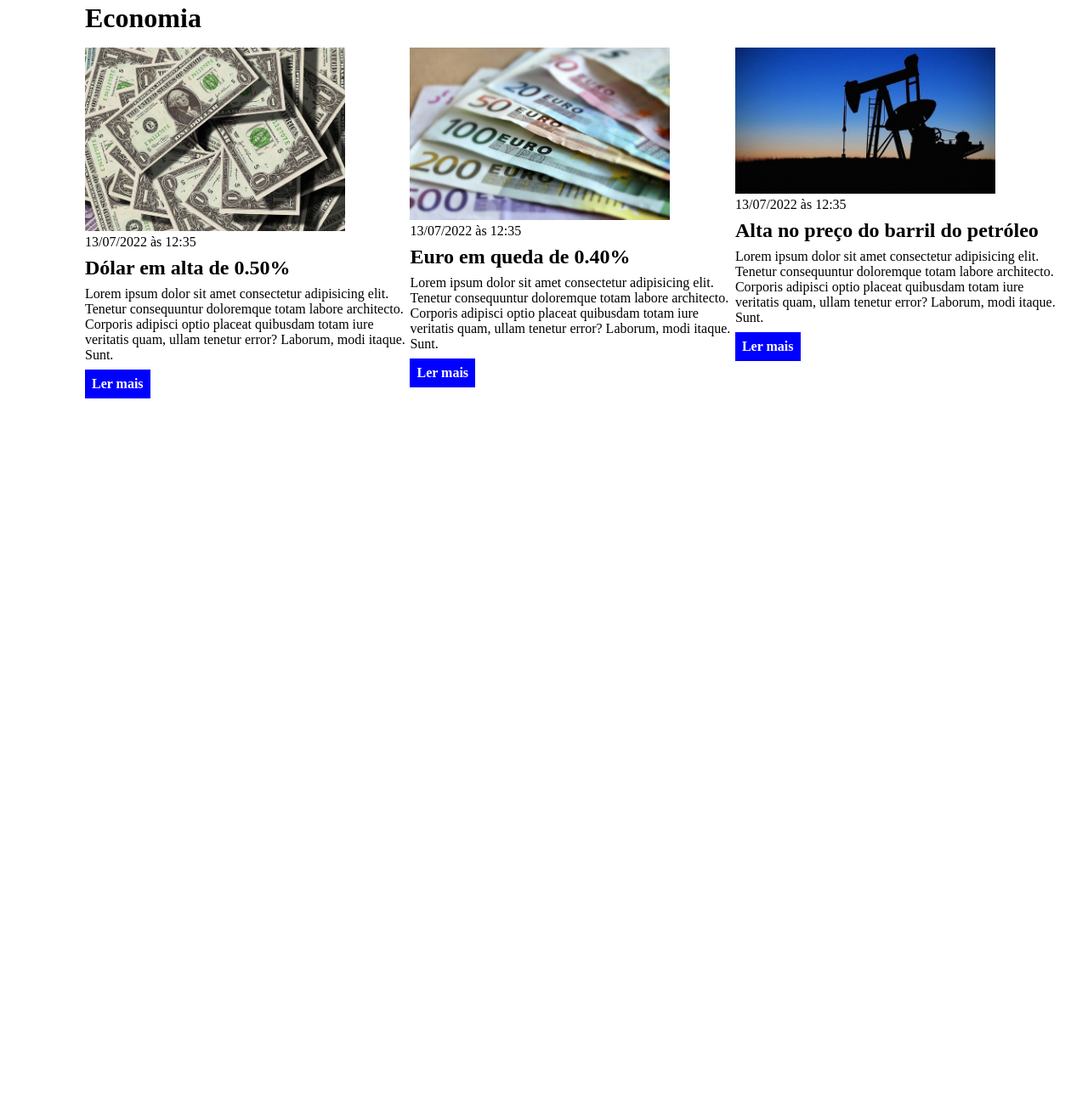
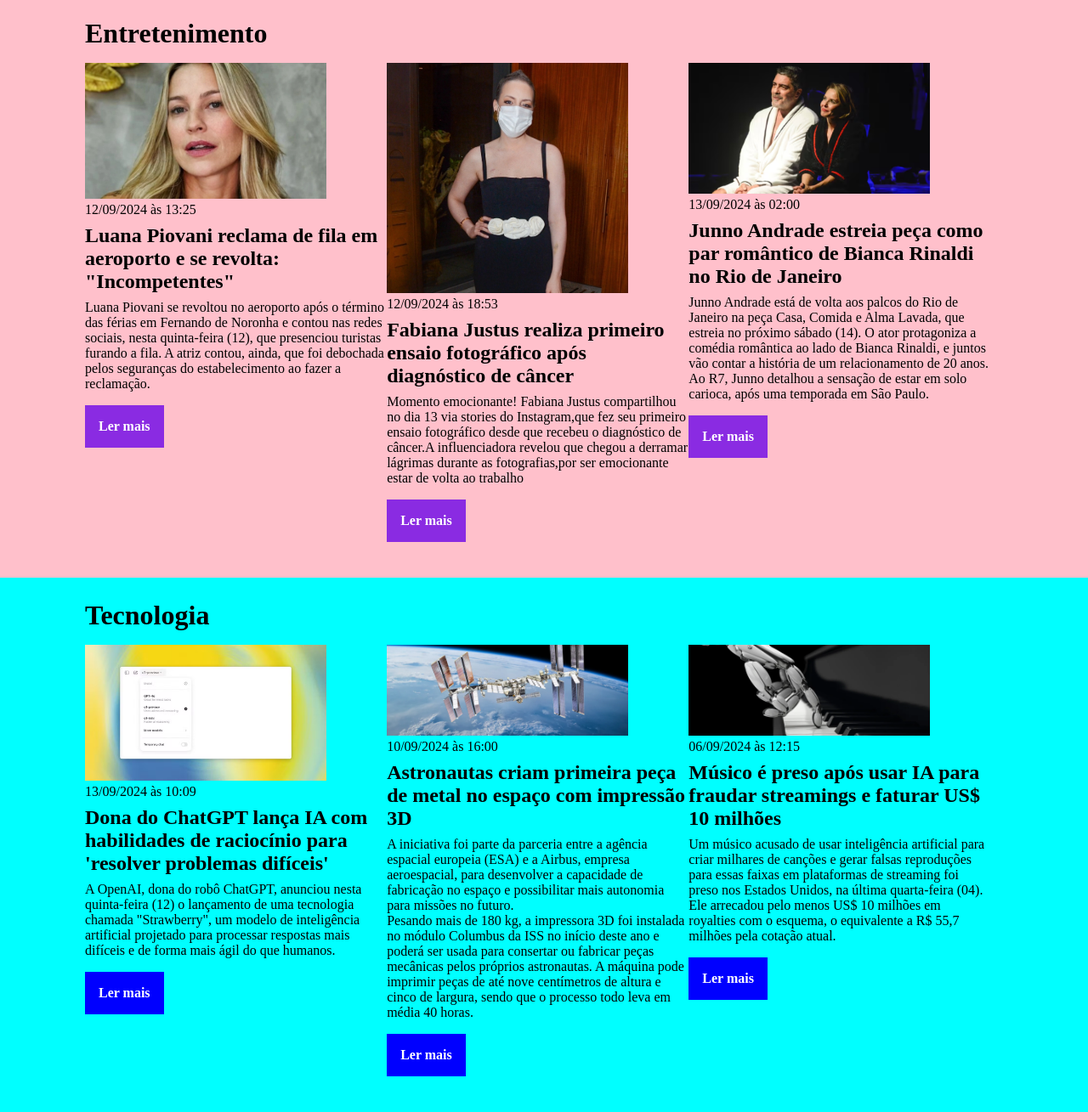
Before and after one commit to GilsonGarciaJunior/projeto_EBAC_css, a plain HTML site: page index.html in a window 1280 px wide. Shown: the part 1168-2477 px from the top of the page at 85% size. Before the commit the page ends 1679 px from the top, so only its background shows below. Drawn offline with Linux system fonts and the light colour scheme.

Commit message:
charged files index.html and main.css

```diff
--- a/index.html
+++ b/index.html
@@ -18,6 +18,12 @@
                     </li>
                     <li>
                         <a href="#economy" title="Ir para a seção de notícias">Economia</a>
+                    </li>
+                    <li>
+                        <a href="#entretenimento" title="Ir para a seção de entretenimento">Entretenimento</a>
+                    </li>
+                    <li>
+                        <a href="#tecnologia" title="Ir para a seção de tecnologia">Tecnologia</a>
                     </li>
                 </ul>
         </nav>
@@ -105,38 +111,81 @@
     </section>
     <section id="entretenimento">
         <div class="container">
-            <h2>Economia</h2>
+            <h2>Entretenimento</h2>
                 <div class="articles">
                     <article>
-                        <img src="./imagens/dolares.jpg" alt="Muitos dólares" />
+                        <img src="./imagens/1_img_css_entretenimento.webp" alt="Luana Piovani reclama de fila em aeroporto e se revolta: 'Incompetentes' " />
                         <header>
-                            <time>13/07/2022 às 12:35</time>
+                            <time>12/09/2024 às 13:25</time>
                         </header>
-                        <h3>Dólar em alta de 0.50%</h3>
+                        <h3>Luana Piovani reclama de fila em aeroporto e se revolta: "Incompetentes"</h3>
                         <p>
-                            Lorem ipsum dolor sit amet consectetur adipisicing elit. Tenetur consequuntur doloremque totam labore architecto. Corporis adipisci optio placeat quibusdam totam iure veritatis quam, ullam tenetur error? Laborum, modi itaque. Sunt.
+                            Luana Piovani se revoltou no aeroporto após o término das férias em Fernando de Noronha e contou nas redes sociais, nesta quinta-feira (12), que presenciou turistas furando a fila. A atriz contou, ainda, que foi debochada pelos seguranças do estabelecimento ao fazer a reclamação.
                         </p>
                         <a href="#" title="Leia a notícia completa">Ler mais</a>
                     </article>
                     <article>
-                        <img src="./imagens/euro.jpg" alt="Várias notas de euro" />
+                        <img src="./imagens/2_img_css_entretenimento.jpg" alt="Fabiana Justus realiza primeiro ensaio fotográfico após diagnóstico de câncer" />
                         <header>
-                            <time>13/07/2022 às 12:35</time>
+                            <time>12/09/2024 às 18:53</time>
                         </header>
-                        <h3>Euro em queda de 0.40%</h3>
+                        <h3>Fabiana Justus realiza primeiro ensaio fotográfico após diagnóstico de câncer</h3>
                         <p>
-                            Lorem ipsum dolor sit amet consectetur adipisicing elit. Tenetur consequuntur doloremque totam labore architecto. Corporis adipisci optio placeat quibusdam totam iure veritatis quam, ullam tenetur error? Laborum, modi itaque. Sunt.
+                            Momento emocionante! Fabiana Justus compartilhou no dia 13 via stories do Instagram,que fez seu primeiro ensaio fotográfico desde que recebeu o diagnóstico de câncer.A influenciadora revelou que chegou a derramar lágrimas durante as fotografias,por ser emocionante estar de volta ao trabalho
                         </p>
                         <a href="#" title="Leia a notícia completa">Ler mais</a>
                     </article>
                     <article>
-                        <img src="./imagens/petroleo.jpg" alt="Extração de petróleo" />
+                        <img src="./imagens/3_img_css_entretenimento.avif" alt="Junno Andrade estreia peça como par romântico de Bianca Rinaldi no Rio de Janeiro" />
                         <header>
-                            <time>13/07/2022 às 12:35</time>
+                            <time>13/09/2024 às 02:00</time>
                         </header>
-                        <h3>Alta no preço do barril do petróleo</h3>
+                        <h3>Junno Andrade estreia peça como par romântico de Bianca Rinaldi no Rio de Janeiro</h3>
                         <p>
-                            Lorem ipsum dolor sit amet consectetur adipisicing elit. Tenetur consequuntur doloremque totam labore architecto. Corporis adipisci optio placeat quibusdam totam iure veritatis quam, ullam tenetur error? Laborum, modi itaque. Sunt.
+                            Junno Andrade está de volta aos palcos do Rio de Janeiro na peça Casa, Comida e Alma Lavada, que estreia no próximo sábado (14). O ator protagoniza a comédia romântica ao lado de Bianca Rinaldi, e juntos vão contar a história de um relacionamento de 20 anos. Ao R7, Junno detalhou a sensação de estar em solo carioca, após uma temporada em São Paulo.
+                        </p>
+                        <a href="#" title="Leia a notícia completa">Ler mais</a>
+                    </article>
+                </div>
+        </div>
+    </section>
+    <section id="tecnologia">
+        <div class="container">
+            <h2>Tecnologia</h2>
+                <div class="articles">
+                    <article>
+                        <img src="./imagens/1_img_css_tecnologia.avif" alt="Dona do ChatGPT lança IA com habilidades de raciocínio para 'resolver problemas difíceis'" />
+                        <header>
+                            <time>13/09/2024 às 10:09</time>
+                        </header>
+                        <h3>Dona do ChatGPT lança IA com habilidades de raciocínio para 'resolver problemas difíceis'</h3>
+                        <p>
+                            A OpenAI, dona do robô ChatGPT, anunciou nesta quinta-feira (12) o lançamento de uma tecnologia chamada "Strawberry", um modelo de inteligência artificial projetado para processar respostas mais difíceis e de forma mais ágil do que humanos.
+                        </p>
+                        <a href="#" title="Leia a notícia completa">Ler mais</a>
+                    </article>
+                    <article>
+                        <img src="./imagens/2_img_css_tecnologia.webp" alt="Astronautas criam primeira peça de metal no espaço com impressão 3D" />
+                        <header>
+                            <time>10/09/2024 às 16:00</time>
+                        </header>
+                        <h3>Astronautas criam primeira peça de metal no espaço com impressão 3D</h3>
+                        <p>
+                            A iniciativa foi parte da parceria entre a agência espacial europeia (ESA) e a Airbus, empresa aeroespacial, para desenvolver a capacidade de fabricação no espaço e possibilitar mais autonomia para missões no futuro.
+                        </p>
+                        <p>
+                            Pesando mais de 180 kg, a impressora 3D foi instalada no módulo Columbus da ISS no início deste ano e poderá ser usada para consertar ou fabricar peças mecânicas pelos próprios astronautas. A máquina pode imprimir peças de até nove centímetros de altura e cinco de largura, sendo que o processo todo leva em média 40 horas.
+                        </p>
+                        <a href="#" title="Leia a notícia completa">Ler mais</a>
+                    </article>
+                    <article>
+                        <img src="./imagens/3_img_css_tecnologia.webp" alt="Músico é preso após usar IA para fraudar streamings e faturar US$ 10 milhões" />
+                        <header>
+                            <time>06/09/2024 às 12:15</time>
+                        </header>
+                        <h3>Músico é preso após usar IA para fraudar streamings e faturar US$ 10 milhões</h3>
+                        <p>
+                            Um músico acusado de usar inteligência artificial para criar milhares de canções e gerar falsas reproduções para essas faixas em plataformas de streaming foi preso nos Estados Unidos, na última quarta-feira (04). Ele arrecadou pelo menos US$ 10 milhões em royalties com o esquema, o equivalente a R$ 55,7 milhões pela cotação atual.
                         </p>
                         <a href="#" title="Leia a notícia completa">Ler mais</a>
                     </article>
--- a/mains.css
+++ b/mains.css
@@ -49,7 +49,7 @@ header li a:hover {
 }
 
 .articles article {
-    width: 28%;
+    width: 26%;
 }
 
 section {
@@ -69,11 +69,11 @@ section h2,
 .articles article a {
     background-color: blue;
     color: #fff;
-    padding: 8px;
+    padding: 16px;
     display: inline-block;
     text-decoration: none;
     font-weight: bold;
-    margin-top: 8px;
+    margin-top: 16px;
 }
 .articles article a:hover {
     text-decoration: underline;
@@ -107,3 +107,15 @@ section h2 {
 #economy .articles article a {
     background-color: orangered;
 }
+
+#entretenimento {
+    background-color:pink;
+}
+
+#entretenimento .articles article a {
+    background-color:blueviolet;
+}
+
+#tecnologia {
+    background-color:aqua ;
+}
```
